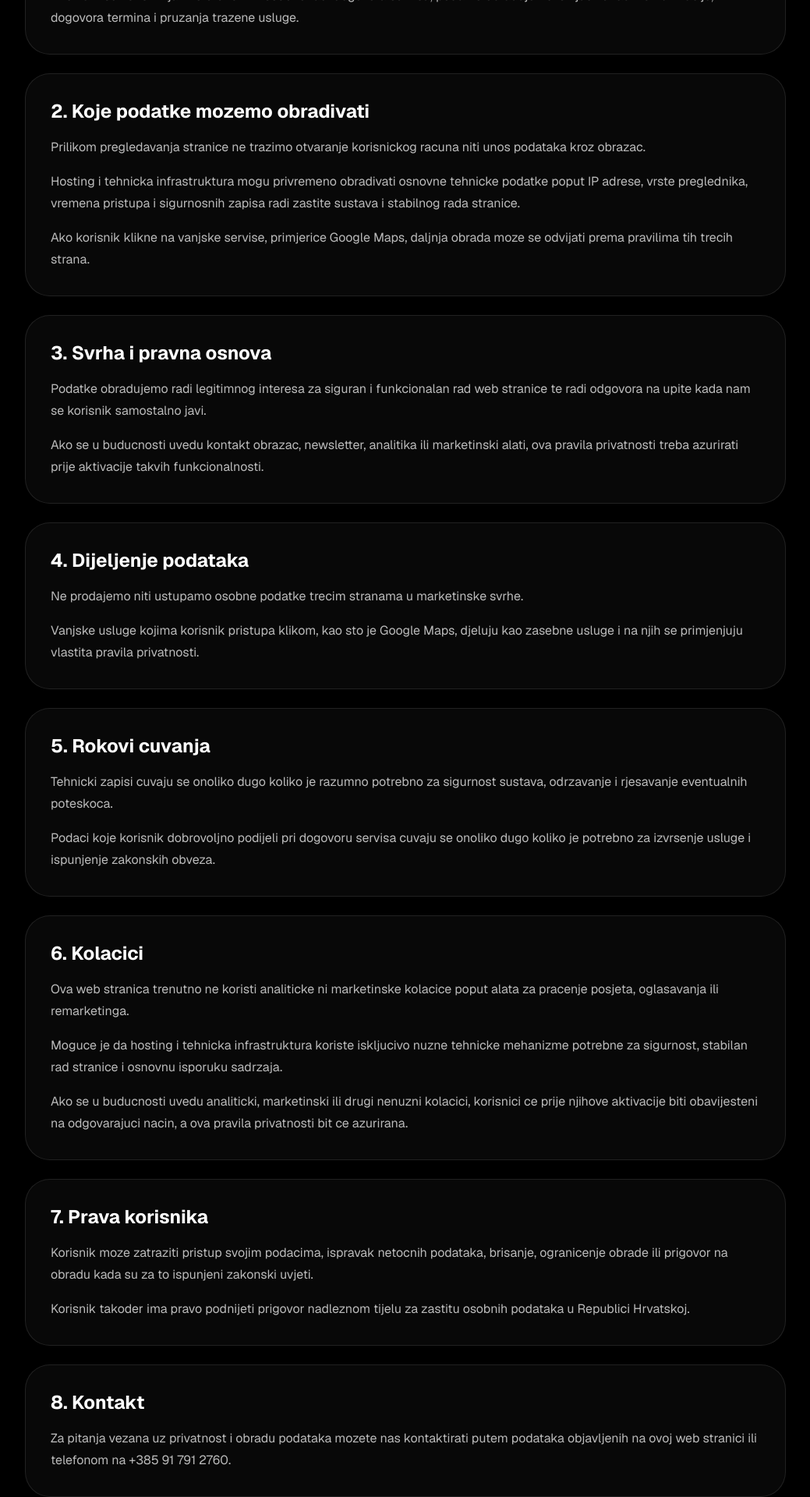
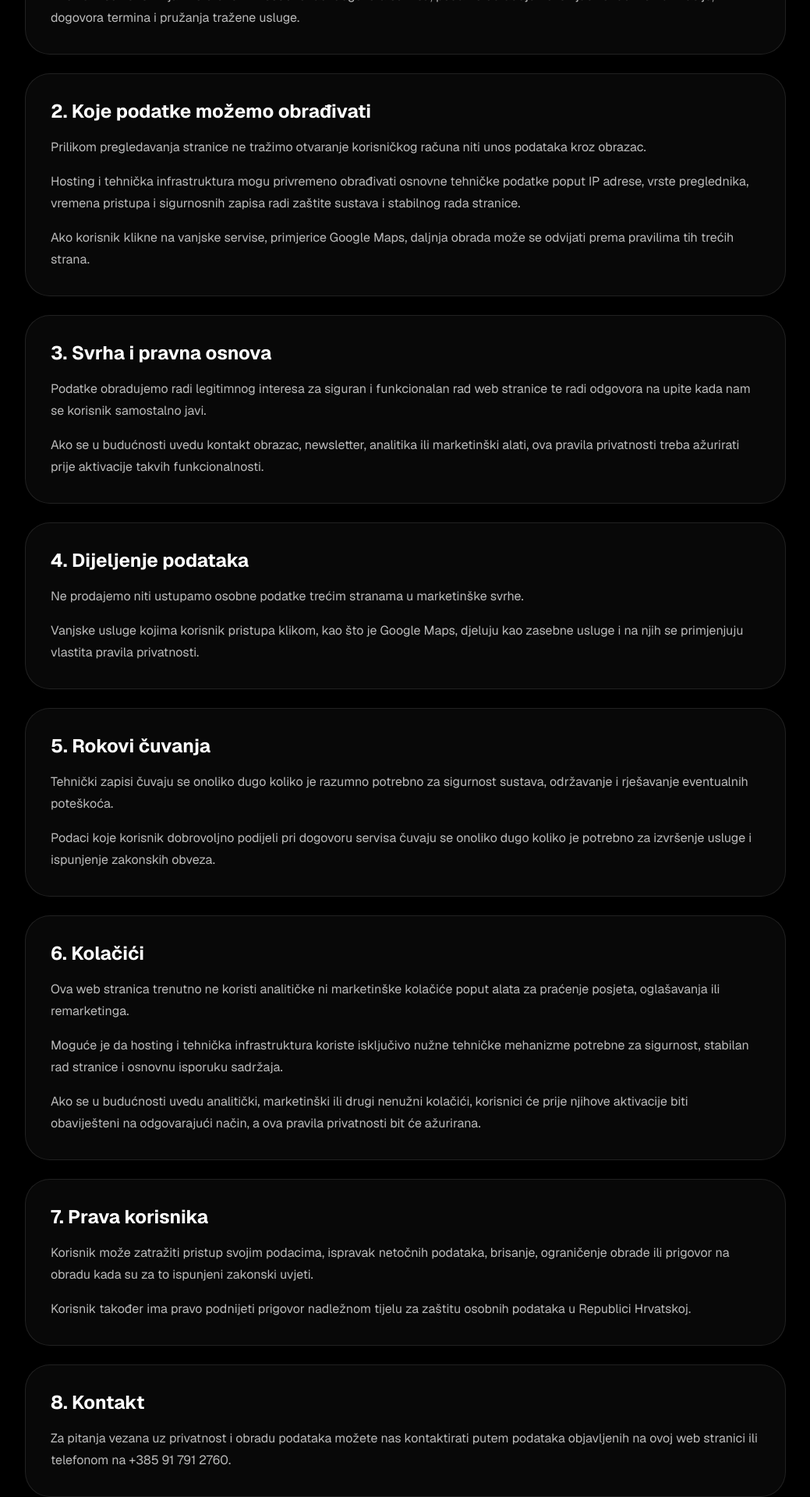
Before and after one commit to KristijanPaus/domi-garage, a Next.js app: page /pravila-privatnosti in a window 1280 px wide. Shown: the part 640-2560 px from the top of the page at 78% size, without its empty margins (120-1159 px from the left). Built offline with nearby package versions, Linux system fonts and the light colour scheme.

Commit message:
gotova stranica2

```diff
--- a/app/pravila-privatnosti/page.tsx
+++ b/app/pravila-privatnosti/page.tsx
@@ -13,57 +13,57 @@ const sections = [
     title: "1. Voditelj obrade",
     content: [
       "Voditelj obrade osobnih podataka na ovoj web stranici je EDER AUTO SERVIS d.o.o za trgovinu, prijevoz i usluge, Ulica Puhali 30, Kalinovica, OIB 81935359858.",
-      "Ako nam se korisnik javi telefonom ili osobno radi dogovora servisa, podatke obradujemo iskljucivo radi komunikacije, dogovora termina i pruzanja trazene usluge.",
+      "Ako nam se korisnik javi telefonom ili osobno radi dogovora servisa, podatke obrađujemo isključivo radi komunikacije, dogovora termina i pružanja tražene usluge.",
     ],
   },
   {
-    title: "2. Koje podatke mozemo obradivati",
+    title: "2. Koje podatke možemo obrađivati",
     content: [
-      "Prilikom pregledavanja stranice ne trazimo otvaranje korisnickog racuna niti unos podataka kroz obrazac.",
-      "Hosting i tehnicka infrastruktura mogu privremeno obradivati osnovne tehnicke podatke poput IP adrese, vrste preglednika, vremena pristupa i sigurnosnih zapisa radi zastite sustava i stabilnog rada stranice.",
-      "Ako korisnik klikne na vanjske servise, primjerice Google Maps, daljnja obrada moze se odvijati prema pravilima tih trecih strana.",
+      "Prilikom pregledavanja stranice ne tražimo otvaranje korisničkog računa niti unos podataka kroz obrazac.",
+      "Hosting i tehnička infrastruktura mogu privremeno obrađivati osnovne tehničke podatke poput IP adrese, vrste preglednika, vremena pristupa i sigurnosnih zapisa radi zaštite sustava i stabilnog rada stranice.",
+      "Ako korisnik klikne na vanjske servise, primjerice Google Maps, daljnja obrada može se odvijati prema pravilima tih trećih strana.",
     ],
   },
   {
     title: "3. Svrha i pravna osnova",
     content: [
       "Podatke obradujemo radi legitimnog interesa za siguran i funkcionalan rad web stranice te radi odgovora na upite kada nam se korisnik samostalno javi.",
-      "Ako se u buducnosti uvedu kontakt obrazac, newsletter, analitika ili marketinski alati, ova pravila privatnosti treba azurirati prije aktivacije takvih funkcionalnosti.",
+      "Ako se u budućnosti uvedu kontakt obrazac, newsletter, analitika ili marketinški alati, ova pravila privatnosti treba ažurirati prije aktivacije takvih funkcionalnosti.",
     ],
   },
   {
     title: "4. Dijeljenje podataka",
     content: [
-      "Ne prodajemo niti ustupamo osobne podatke trecim stranama u marketinske svrhe.",
-      "Vanjske usluge kojima korisnik pristupa klikom, kao sto je Google Maps, djeluju kao zasebne usluge i na njih se primjenjuju vlastita pravila privatnosti.",
+      "Ne prodajemo niti ustupamo osobne podatke trećim stranama u marketinške svrhe.",
+      "Vanjske usluge kojima korisnik pristupa klikom, kao što je Google Maps, djeluju kao zasebne usluge i na njih se primjenjuju vlastita pravila privatnosti.",
     ],
   },
   {
-    title: "5. Rokovi cuvanja",
+    title: "5. Rokovi čuvanja",
     content: [
-      "Tehnicki zapisi cuvaju se onoliko dugo koliko je razumno potrebno za sigurnost sustava, odrzavanje i rjesavanje eventualnih poteskoca.",
-      "Podaci koje korisnik dobrovoljno podijeli pri dogovoru servisa cuvaju se onoliko dugo koliko je potrebno za izvrsenje usluge i ispunjenje zakonskih obveza.",
+      "Tehnički zapisi čuvaju se onoliko dugo koliko je razumno potrebno za sigurnost sustava, održavanje i rješavanje eventualnih poteškoća.",
+      "Podaci koje korisnik dobrovoljno podijeli pri dogovoru servisa čuvaju se onoliko dugo koliko je potrebno za izvršenje usluge i ispunjenje zakonskih obveza.",
     ],
   },
   {
-    title: "6. Kolacici",
+    title: "6. Kolačići",
     content: [
-      "Ova web stranica trenutno ne koristi analiticke ni marketinske kolacice poput alata za pracenje posjeta, oglasavanja ili remarketinga.",
-      "Moguce je da hosting i tehnicka infrastruktura koriste iskljucivo nuzne tehnicke mehanizme potrebne za sigurnost, stabilan rad stranice i osnovnu isporuku sadrzaja.",
-      "Ako se u buducnosti uvedu analiticki, marketinski ili drugi nenuzni kolacici, korisnici ce prije njihove aktivacije biti obavijesteni na odgovarajuci nacin, a ova pravila privatnosti bit ce azurirana.",
+      "Ova web stranica trenutno ne koristi analitičke ni marketinške kolačiće poput alata za praćenje posjeta, oglašavanja ili remarketinga.",
+      "Moguće je da hosting i tehnička infrastruktura koriste isključivo nužne tehničke mehanizme potrebne za sigurnost, stabilan rad stranice i osnovnu isporuku sadržaja.",
+      "Ako se u budućnosti uvedu analitički, marketinški ili drugi nenužni kolačići, korisnici će prije njihove aktivacije biti obaviješteni na odgovarajući način, a ova pravila privatnosti bit će ažurirana.",
     ],
   },
   {
     title: "7. Prava korisnika",
     content: [
-      "Korisnik moze zatraziti pristup svojim podacima, ispravak netocnih podataka, brisanje, ogranicenje obrade ili prigovor na obradu kada su za to ispunjeni zakonski uvjeti.",
-      "Korisnik takoder ima pravo podnijeti prigovor nadleznom tijelu za zastitu osobnih podataka u Republici Hrvatskoj.",
+      "Korisnik može zatražiti pristup svojim podacima, ispravak netočnih podataka, brisanje, ograničenje obrade ili prigovor na obradu kada su za to ispunjeni zakonski uvjeti.",
+      "Korisnik također ima pravo podnijeti prigovor nadležnom tijelu za zaštitu osobnih podataka u Republici Hrvatskoj.",
     ],
   },
   {
     title: "8. Kontakt",
     content: [
-      "Za pitanja vezana uz privatnost i obradu podataka mozete nas kontaktirati putem podataka objavljenih na ovoj web stranici ili telefonom na +385 91 791 2760.",
+      "Za pitanja vezana uz privatnost i obradu podataka možete nas kontaktirati putem podataka objavljenih na ovoj web stranici ili telefonom na +385 91 791 2760.",
     ],
   },
 ];
@@ -83,8 +83,8 @@ export default function PrivacyPolicyPage() {
                 Informacije o obradi osobnih podataka
               </h1>
               <p className="text-base leading-7 text-white/70 sm:text-lg sm:leading-8">
-                Ova pravila privatnosti opisuju koje se informacije mogu obradivati tijekom
-                koristenja web stranice DOMI Garage & Service i u koje svrhe.
+                Ova pravila privatnosti opisuju koje se informacije mogu obrađivati tijekom
+                korištenja web stranice DOMI Garage & Service i u koje svrhe.
               </p>
             </div>
 
```
